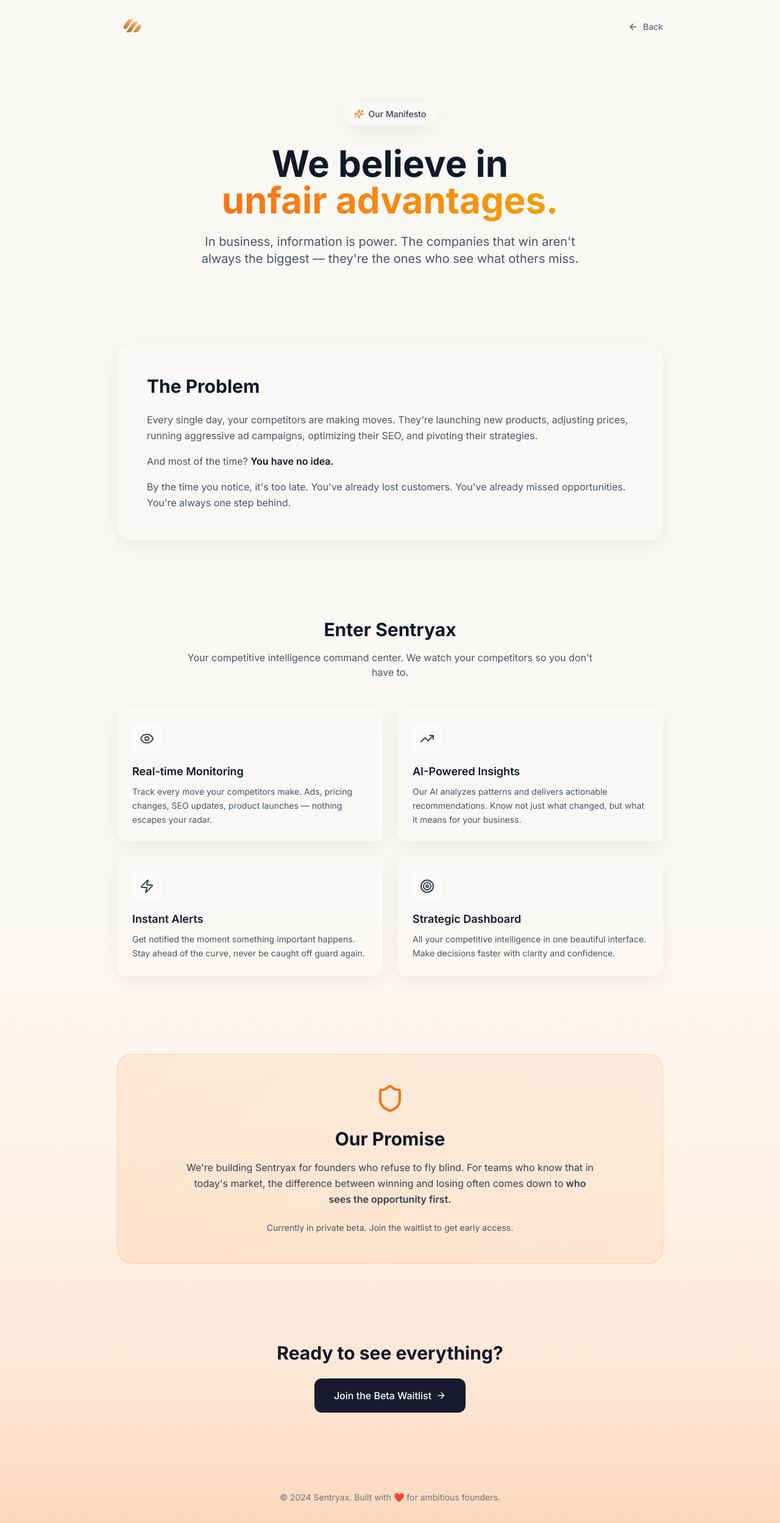
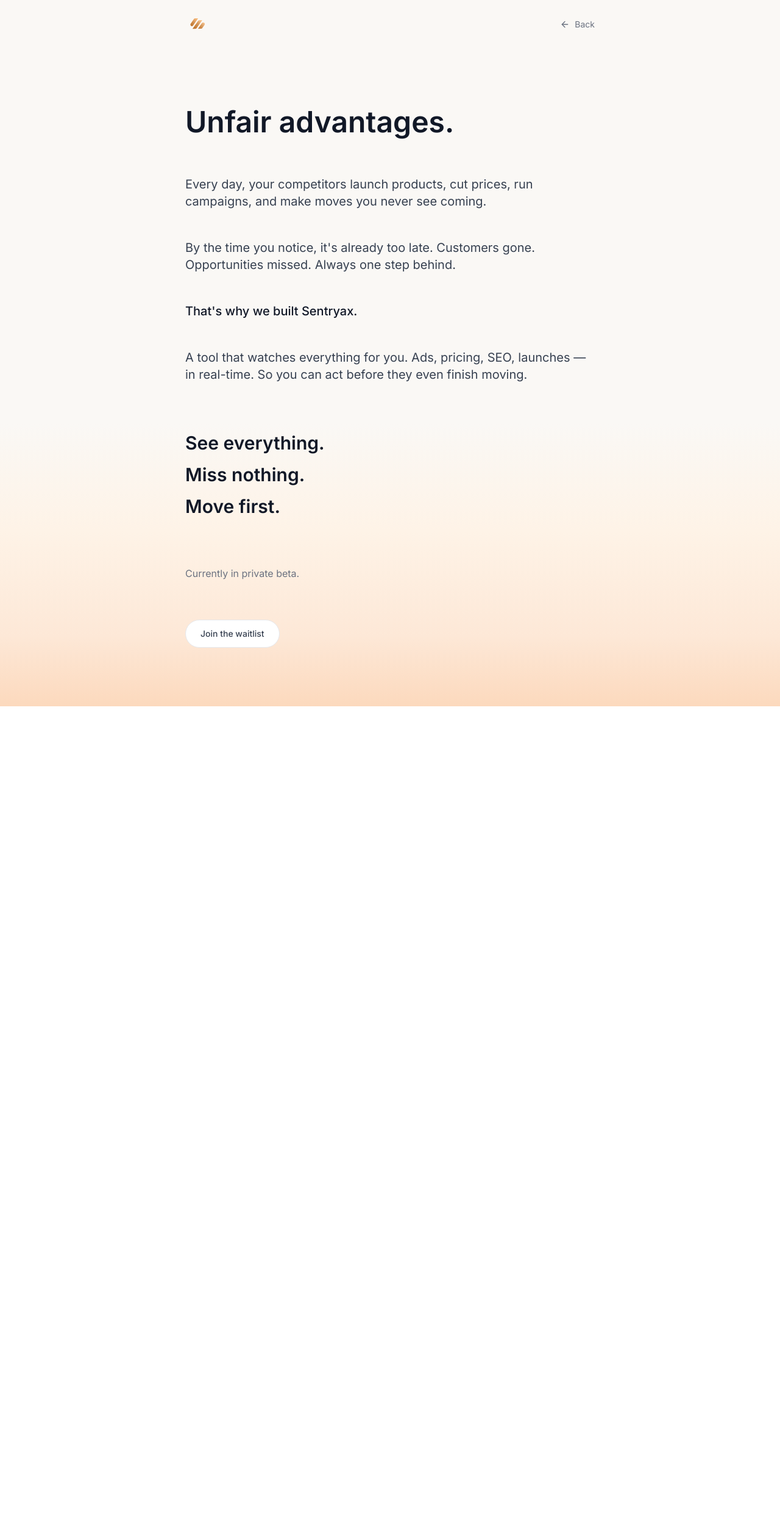
Before and after one commit to Kukazu321/Sentryax, a Next.js app in the folder apps/web/: page /manifesto in a window 1280 px wide. Shown: the whole page at 61% size. After the commit the page ends 1158 px from the top, so only its background shows below. Built offline with nearby package versions, Linux system fonts and the light colour scheme.

Commit message:
Manifesto: minimal poetry-style page, no cards, beige DA

```diff
--- a/apps/web/src/app/manifesto/page.tsx
+++ b/apps/web/src/app/manifesto/page.tsx
@@ -2,59 +2,28 @@
 
 import Link from 'next/link';
 import Image from 'next/image';
-import { ArrowLeft, Eye, TrendingUp, Zap, Shield, Target, Sparkles } from 'lucide-react';
+import { ArrowLeft } from 'lucide-react';
 import { motion } from 'framer-motion';
-
-const glassStyle = {
-  background: 'rgba(255, 255, 255, 0.12)',
-  backdropFilter: 'blur(12px)',
-  WebkitBackdropFilter: 'blur(12px)',
-  border: '1px solid rgba(255, 255, 255, 0.25)',
-  boxShadow: '0 8px 32px rgba(0, 0, 0, 0.06)',
-};
-
-const features = [
-  {
-    icon: <Eye className="w-6 h-6" />,
-    title: 'Real-time Monitoring',
-    description: 'Track every move your competitors make. Ads, pricing changes, SEO updates, product launches — nothing escapes your radar.',
-  },
-  {
-    icon: <TrendingUp className="w-6 h-6" />,
-    title: 'AI-Powered Insights',
-    description: 'Our AI analyzes patterns and delivers actionable recommendations. Know not just what changed, but what it means for your business.',
-  },
-  {
-    icon: <Zap className="w-6 h-6" />,
-    title: 'Instant Alerts',
-    description: 'Get notified the moment something important happens. Stay ahead of the curve, never be caught off guard again.',
-  },
-  {
-    icon: <Target className="w-6 h-6" />,
-    title: 'Strategic Dashboard',
-    description: 'All your competitive intelligence in one beautiful interface. Make decisions faster with clarity and confidence.',
-  },
-];
 
 export default function ManifestoPage() {
   return (
     <div className="min-h-screen hero-noise">
       {/* Header */}
       <header className="w-full py-6 px-6">
-        <div className="max-w-4xl mx-auto flex items-center justify-between">
+        <div className="max-w-2xl mx-auto flex items-center justify-between">
           <Link href="/" className="flex items-center gap-2">
             <Image
               src="/images/branding/logosentryaxx.png"
               alt="Sentryax"
-              width={160}
-              height={42}
+              width={140}
+              height={36}
               priority
-              className="h-10 w-auto"
+              className="h-8 w-auto"
             />
           </Link>
           <Link
             href="/"
-            className="flex items-center gap-2 text-sm text-gray-600 hover:text-gray-900 transition-colors"
+            className="flex items-center gap-2 text-sm text-gray-500 hover:text-gray-700 transition-colors"
           >
             <ArrowLeft className="w-4 h-4" />
             Back
@@ -62,172 +31,74 @@ export default function ManifestoPage() {
         </div>
       </header>
 
-      {/* Hero */}
-      <section className="pt-12 sm:pt-20 pb-16 px-6">
-        <div className="max-w-4xl mx-auto text-center">
+      {/* Content */}
+      <main className="px-6 py-16 sm:py-24">
         <motion.div
+          className="max-w-2xl mx-auto"
           initial={{ opacity: 0, y: 20 }}
           animate={{ opacity: 1, y: 0 }}
-            transition={{ duration: 0.6 }}
+          transition={{ duration: 0.8, ease: 'easeOut' }}
         >
-            <div className="inline-flex items-center gap-2 px-4 py-2 rounded-full mb-8" style={glassStyle}>
-              <Sparkles className="w-4 h-4 text-orange-500" />
-              <span className="text-sm font-medium text-gray-700">Our Manifesto</span>
+          {/* Title */}
+          <h1 className="text-4xl sm:text-5xl font-semibold text-gray-900 mb-16 leading-tight">
+            Unfair advantages.
+          </h1>
+
+          {/* Poetry-style content */}
+          <div className="space-y-12 text-gray-700 text-lg sm:text-xl leading-relaxed">
+
+            <p>
+              Every day, your competitors launch products,
+              cut prices, run campaigns, and make moves
+              you never see coming.
+            </p>
+
+            <p>
+              By the time you notice, it&apos;s already too late.
+              Customers gone. Opportunities missed.
+              Always one step behind.
+            </p>
+
+            <p className="text-gray-900 font-medium">
+              That&apos;s why we built Sentryax.
+            </p>
+
+            <p>
+              A tool that watches everything for you.
+              Ads, pricing, SEO, launches — in real-time.
+              So you can act before they even finish moving.
+            </p>
+
+            <div className="py-8 space-y-4">
+              <p className="text-gray-900 font-semibold text-2xl sm:text-3xl">
+                See everything.
+              </p>
+              <p className="text-gray-900 font-semibold text-2xl sm:text-3xl">
+                Miss nothing.
+              </p>
+              <p className="text-gray-900 font-semibold text-2xl sm:text-3xl">
+                Move first.
+              </p>
             </div>
 
-            <h1 className="text-4xl sm:text-5xl md:text-6xl font-bold text-gray-900 leading-tight mb-6">
-              We believe in
-              <br />
-              <span className="bg-gradient-to-r from-orange-500 to-amber-500 bg-clip-text text-transparent">
-                unfair advantages.
-              </span>
-            </h1>
-
-            <p className="text-lg sm:text-xl text-gray-600 max-w-2xl mx-auto leading-relaxed">
-              In business, information is power. The companies that win aren&apos;t always the biggest — they&apos;re the ones who see what others miss.
-            </p>
-          </motion.div>
-        </div>
-      </section>
-
-      {/* The Problem */}
-      <section className="py-16 px-6">
-        <div className="max-w-4xl mx-auto">
-          <motion.div
-            initial={{ opacity: 0, y: 20 }}
-            whileInView={{ opacity: 1, y: 0 }}
-            viewport={{ once: true }}
-            transition={{ duration: 0.6 }}
-            className="rounded-3xl p-8 sm:p-12"
-            style={glassStyle}
-          >
-            <h2 className="text-2xl sm:text-3xl font-bold text-gray-900 mb-6">
-              The Problem
-            </h2>
-            <div className="space-y-4 text-gray-600 leading-relaxed">
-              <p>
-                Every single day, your competitors are making moves. They&apos;re launching new products,
-                adjusting prices, running aggressive ad campaigns, optimizing their SEO, and pivoting
-                their strategies.
-              </p>
-              <p>
-                And most of the time? <span className="font-semibold text-gray-900">You have no idea.</span>
-              </p>
-              <p>
-                By the time you notice, it&apos;s too late. You&apos;ve already lost customers. You&apos;ve already
-                missed opportunities. You&apos;re always one step behind.
-              </p>
-            </div>
-          </motion.div>
-        </div>
-      </section>
-
-      {/* The Solution */}
-      <section className="py-16 px-6">
-        <div className="max-w-4xl mx-auto">
-          <motion.div
-            initial={{ opacity: 0, y: 20 }}
-            whileInView={{ opacity: 1, y: 0 }}
-            viewport={{ once: true }}
-            transition={{ duration: 0.6 }}
-          >
-            <h2 className="text-2xl sm:text-3xl font-bold text-gray-900 mb-4 text-center">
-              Enter Sentryax
-            </h2>
-            <p className="text-gray-600 text-center mb-12 max-w-2xl mx-auto">
-              Your competitive intelligence command center. We watch your competitors so you don&apos;t have to.
+            <p className="text-gray-500 text-base">
+              Currently in private beta.
             </p>
 
-            <div className="grid sm:grid-cols-2 gap-6">
-              {features.map((feature, index) => (
-                <motion.div
-                  key={feature.title}
-                  initial={{ opacity: 0, y: 20 }}
-                  whileInView={{ opacity: 1, y: 0 }}
-                  viewport={{ once: true }}
-                  transition={{ duration: 0.5, delay: index * 0.1 }}
-                  className="rounded-2xl p-6"
-                  style={glassStyle}
-                >
-                  <div
-                    className="w-12 h-12 rounded-xl flex items-center justify-center mb-4"
-                    style={{
-                      background: 'rgba(255, 255, 255, 0.4)',
-                      border: '1px solid rgba(255, 255, 255, 0.5)',
-                    }}
-                  >
-                    <span className="text-gray-700">{feature.icon}</span>
           </div>
-                  <h3 className="text-lg font-semibold text-gray-900 mb-2">{feature.title}</h3>
-                  <p className="text-gray-600 text-sm leading-relaxed">{feature.description}</p>
-                </motion.div>
-              ))}
-            </div>
-          </motion.div>
-        </div>
-      </section>
-
-      {/* Our Promise */}
-      <section className="py-16 px-6">
-        <div className="max-w-4xl mx-auto">
-          <motion.div
-            initial={{ opacity: 0, y: 20 }}
-            whileInView={{ opacity: 1, y: 0 }}
-            viewport={{ once: true }}
-            transition={{ duration: 0.6 }}
-            className="rounded-3xl p-8 sm:p-12 text-center"
-            style={{
-              background: 'linear-gradient(135deg, rgba(249,115,22,0.1) 0%, rgba(251,146,60,0.08) 100%)',
-              border: '1px solid rgba(249,115,22,0.2)',
-            }}
-          >
-            <Shield className="w-12 h-12 text-orange-500 mx-auto mb-6" />
-            <h2 className="text-2xl sm:text-3xl font-bold text-gray-900 mb-4">
-              Our Promise
-            </h2>
-            <p className="text-gray-700 leading-relaxed max-w-2xl mx-auto mb-6">
-              We&apos;re building Sentryax for founders who refuse to fly blind. For teams who know that
-              in today&apos;s market, the difference between winning and losing often comes down to
-              <span className="font-semibold"> who sees the opportunity first.</span>
-            </p>
-            <p className="text-gray-600 text-sm">
-              Currently in private beta. Join the waitlist to get early access.
-            </p>
-          </motion.div>
-        </div>
-      </section>
 
           {/* CTA */}
-      <section className="py-16 pb-24 px-6">
-        <div className="max-w-4xl mx-auto text-center">
-          <motion.div
-            initial={{ opacity: 0, y: 20 }}
-            whileInView={{ opacity: 1, y: 0 }}
-            viewport={{ once: true }}
-            transition={{ duration: 0.6 }}
-          >
-            <h2 className="text-2xl sm:text-3xl font-bold text-gray-900 mb-6">
-              Ready to see everything?
-            </h2>
+          <div className="mt-16">
             <Link
               href="/"
-              className="inline-flex items-center gap-2 px-8 py-4 text-white font-medium rounded-xl btn-gradient transition-all hover:scale-105"
+              className="inline-flex items-center gap-2 px-6 py-3 text-sm font-medium text-gray-700 bg-white rounded-full border border-gray-200 hover:border-gray-300 hover:shadow-sm transition-all"
             >
-              Join the Beta Waitlist
-              <ArrowLeft className="w-4 h-4 rotate-180" />
+              Join the waitlist
             </Link>
+          </div>
+
         </motion.div>
-        </div>
-      </section>
-
-      {/* Footer */}
-      <footer className="py-8 px-6 border-t border-gray-200/50">
-        <div className="max-w-4xl mx-auto text-center">
-          <p className="text-sm text-gray-500">
-            © 2024 Sentryax. Built with ❤️ for ambitious founders.
-          </p>
-        </div>
-      </footer>
+      </main>
     </div>
   );
 }
```
Lines whose indentation alone changed are shown as unchanged.
